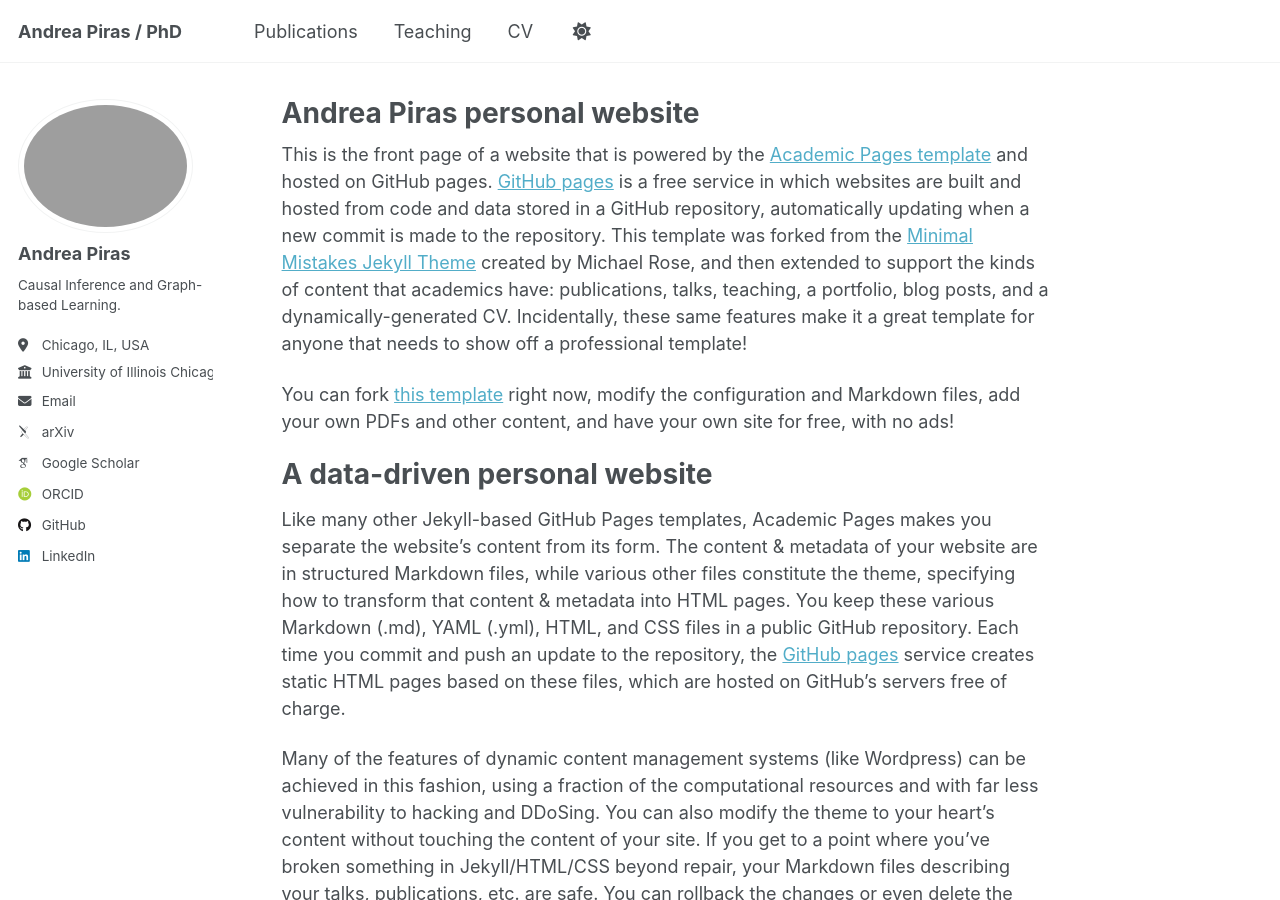
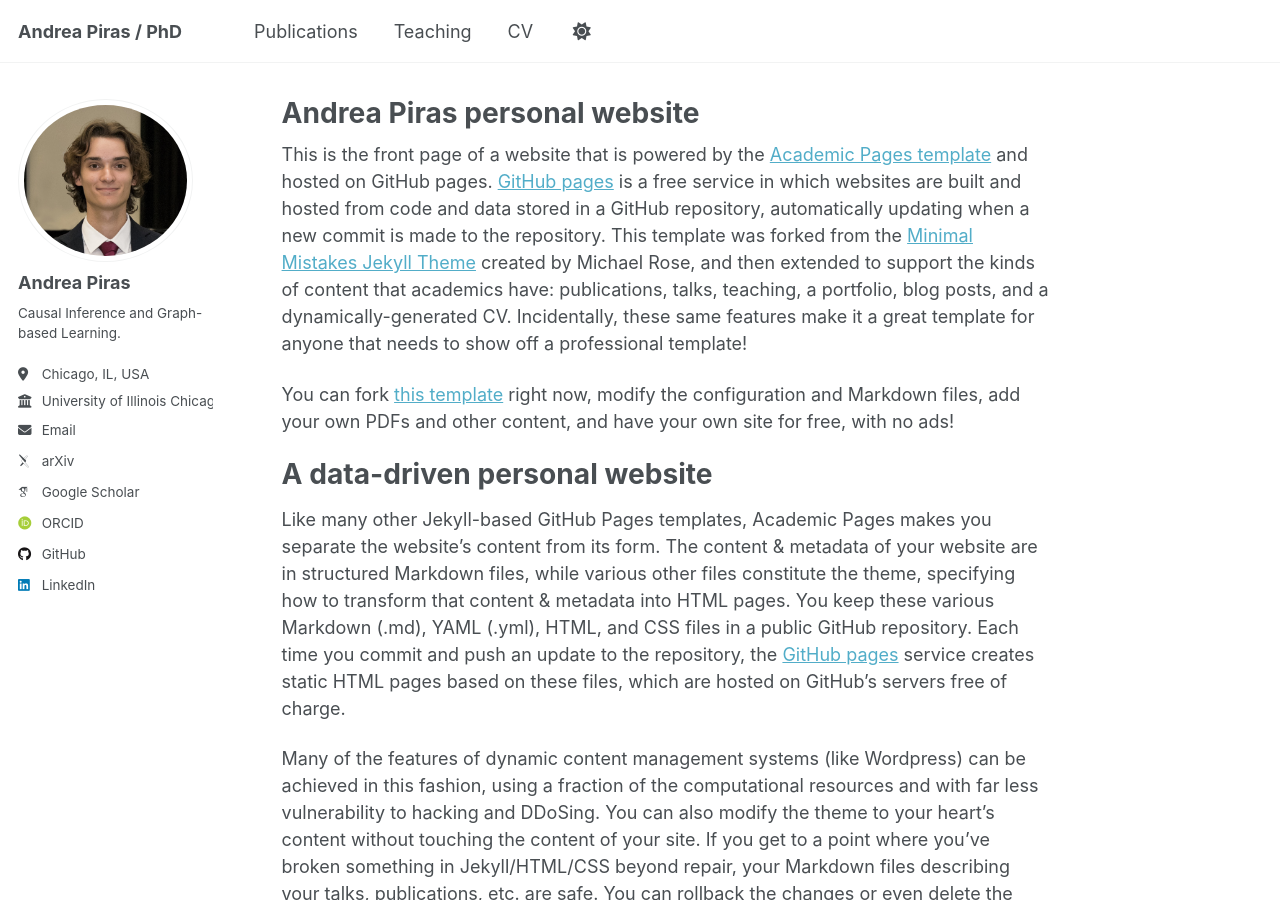
Before and after one commit to andreapiras00/.github.io, a Jekyll site: the page built from _pages/about.md, in a window 1280 px wide and 900 px high. Built offline with Jekyll 4.4.1, drawn with Linux system fonts in a browser that asks for light colours; some web fonts are replaced; a script that is not in the unit is left out.

Commit message:
profile pic and url

```diff
--- a/_config.yml
+++ b/_config.yml
@@ -13,16 +13,16 @@
 title_separator          : "-"
 name                     : &name "Andrea Piras"
 description              : &description "personal description"
-url                      : https://academicpages.github.io # the base hostname & protocol for your site e.g. "https://[your GitHub username].github.io" or if you already have some other page hosted on Github then use "https://[your GitHub username].github.io/[Your Repo Name]"
+url                      : https://andreapiras00.github.io # the base hostname & protocol for your site e.g. "https://[your GitHub username].github.io" or if you already have some other page hosted on Github then use "https://[your GitHub username].github.io/[Your Repo Name]"
 baseurl                  : "" # the subpath of your site, e.g. "/blog"
-repository               : "academicpages/academicpages.github.io"
+repository               : "andreapiras00/andreapiras00.github.io"
 
 # Site Author - The following control what appear as part of the author content on the side bar.
 #               If a field is blank the icon and link will not appear, otherwise it will be shown.
 #               Additional customization can be done by editing /_includes/author-profile.html
 author:
   # Biographic information
-  avatar           : "Profile CV.png"
+  avatar           : "profile.jpg"
   name             : "Andrea Piras"
   pronouns         : # example: "she/her"
   bio              : "Causal Inference and Graph-based Learning."
```
Also changed, not shown: images/profile.jpg (renamed from images/Profile CV.jpg).
